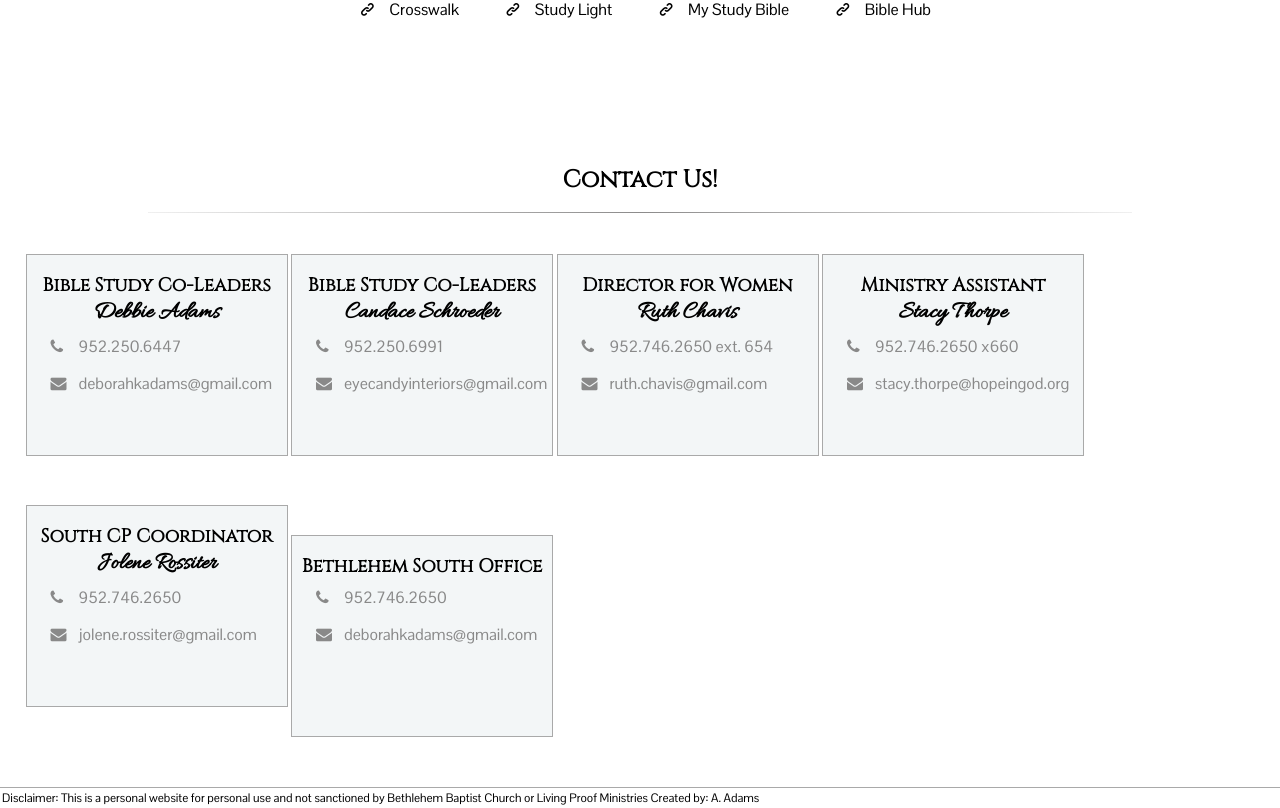
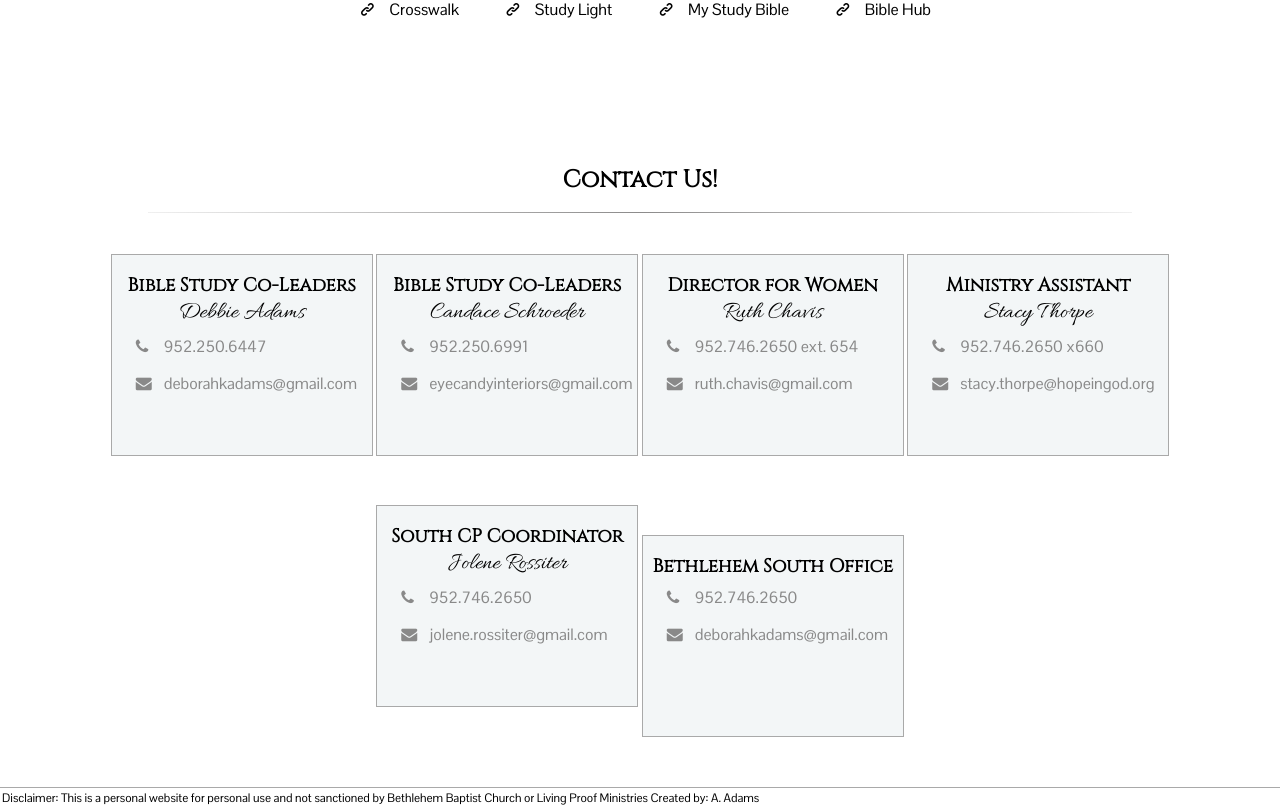
Before and after one commit to aadams22/bbc_project, a PHP site: page /index.html in a window 1280 px wide. Shown: the part 2114-2922 px from the top of the page. Run offline with PHP 8.4, Linux system fonts and the light colour scheme.

Commit message:
adding container for contact boxes :

```diff
--- a/css/main.css
+++ b/css/main.css
@@ -31,12 +31,8 @@ header {
 
 section { margin-bottom: 10%; }
 #contact { margin: 2%;}
-/*#contact > div { margin: 0 auto; border: 1px solid red; }*/
 
-h1 {
-	padding: 1em;
-	font-size: 1.75em;
-}
+
 
 h1, h2, h3, h5 {
 	font-family: 'Cinzel', serif;
@@ -44,10 +40,14 @@ h1, h2, h3, h5 {
 	margin-top: 1em;
 }
 
+h1 {
+	padding: 1em;
+	font-size: 1.75em;
+}
+
 h4 {
-	font-family: 'Allura', cursive;
+	font: 1.5em 'Allura', cursive;
 	text-align: center;
-	font-size: 1.5em;
 }
 
 #about > p {
@@ -58,8 +58,8 @@ h4 {
 
 .contact-container {
 	margin: 2% auto;
+	height: 200px; width: 260px;
 	border: 1px solid darkgrey;
-	height: 200px; width: 260px;
 	background: #f3f6f7;
 }
 
@@ -74,6 +74,7 @@ header > ul > li, #websites > ul > li  {
 	display: inline-block;
 	padding: 1em;
 }
+
 
 #websites > ul > li > a > span { font: 1em link; }
 
@@ -129,4 +130,8 @@ header > ul > li > a:hover, #websites > ul > li > a:hover { color: #6bd889; }
     .contact-container {
     	display: inline-block;
     }
+    #contact > div {
+			margin: 0 auto;
+			text-align: center;
+		}
 }
--- a/index.html
+++ b/index.html
@@ -144,7 +144,7 @@
 	<section id="contact">
 		<h2>Contact Us!</h2>
 		<hr>
-
+		<div>
 		<div class="contact-container">
 			<h3>Bible Study Co-Leaders</h3>
 			<h4>Debbie Adams</h4>
@@ -209,8 +209,9 @@
 				</li>
 			</ul>
 		</div>
+		</div>
+	</section>
 
-	</section>
 	<footer>Disclaimer: This is a personal website for personal use and not sanctioned by Bethlehem Baptist Church or Living Proof Ministries Created by: A. Adams</footer>
 </body>
 </html>
```
